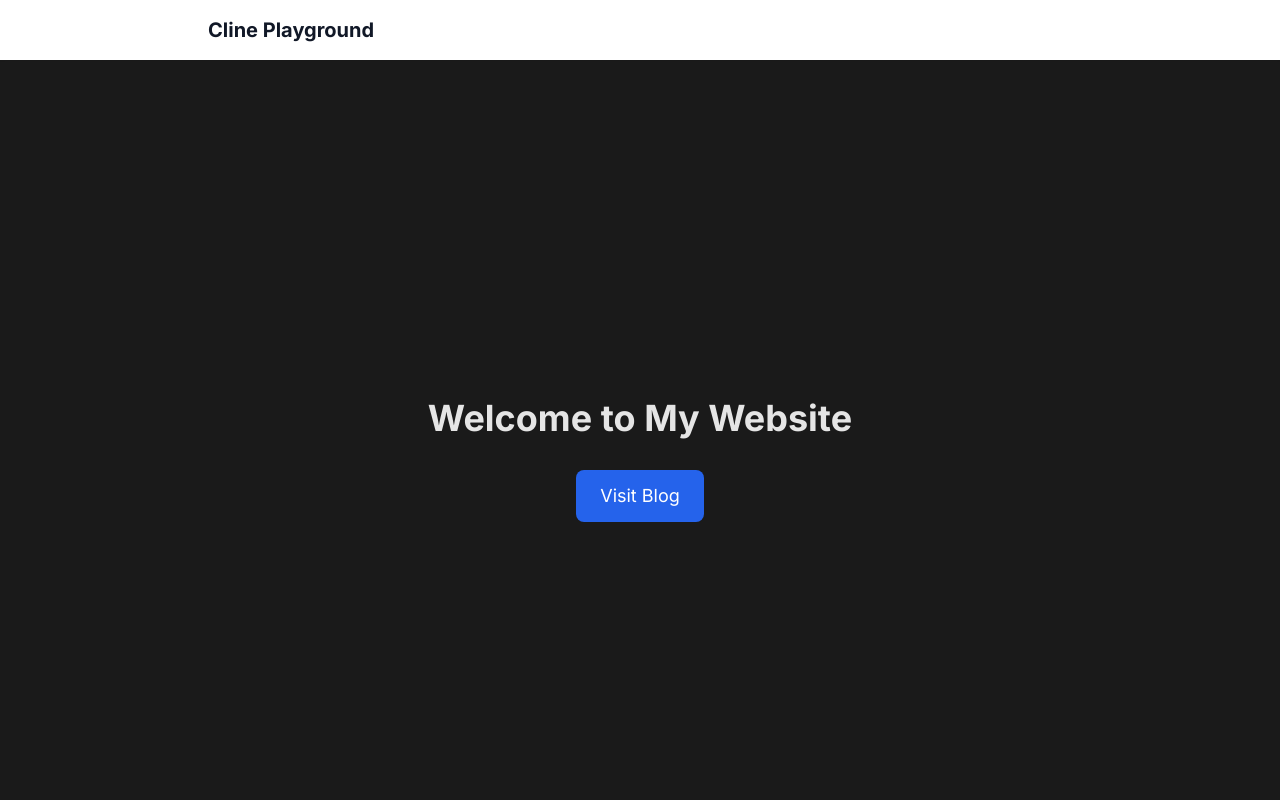
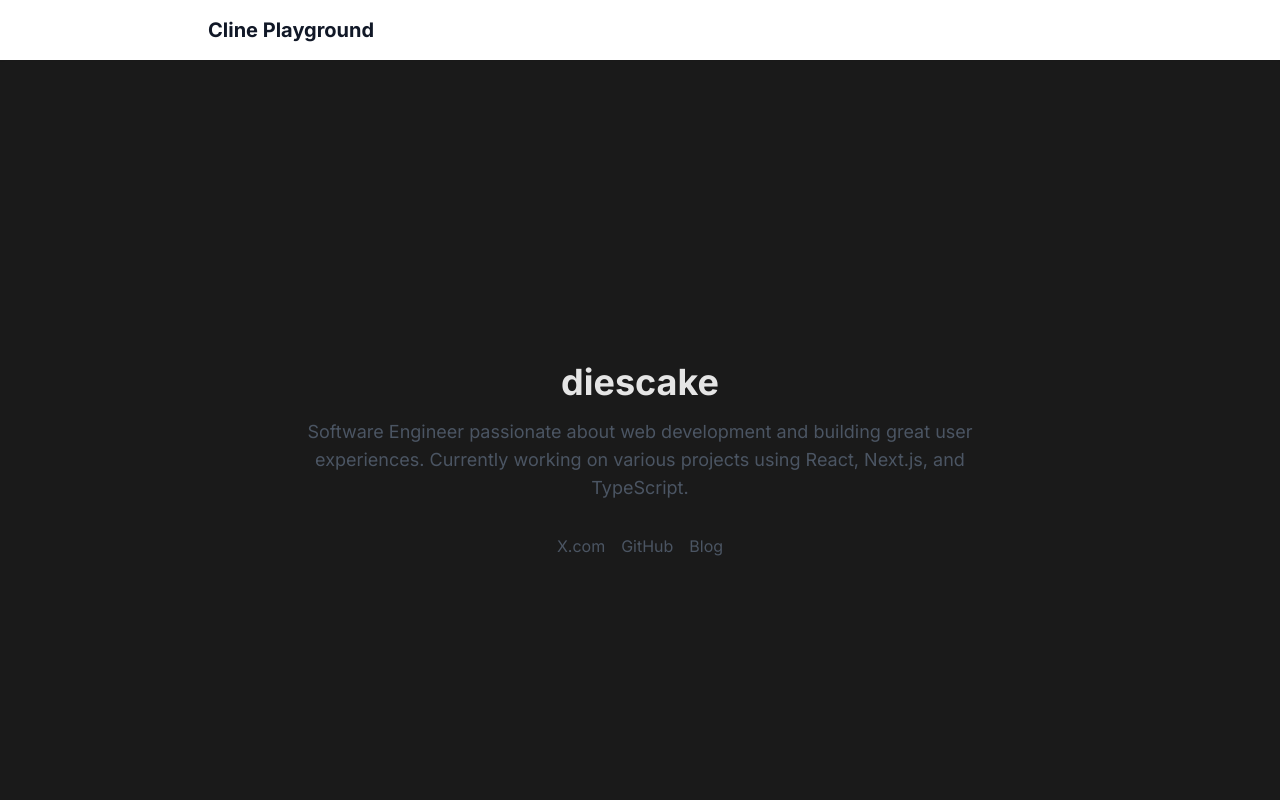
Before and after one commit to diescake/me, a Next.js app: page / in a window 1280 px wide. Shown: the top 800 px of the page. Built offline with nearby package versions, Linux system fonts and the light colour scheme.

Commit message:
improve top page

```diff
--- a/src/app/blog/[id]/page.tsx
+++ b/src/app/blog/[id]/page.tsx
@@ -52,15 +52,15 @@ export default async function BlogPost({
         Back to blog
       </Link>
       <article className="prose prose-lg max-w-none prose-invert">
-        <h1 className="text-4xl font-bold mb-4 text-gray-100 tracking-tight">
+        <h1 className="text-5xl font-bold mb-6 text-gray-100 tracking-tight leading-tight">
           {post.title}
         </h1>
-        <div className="inline-block px-3 py-1 text-sm font-medium text-blue-400 bg-blue-900/50 rounded-full mb-8">
+        <div className="inline-block px-3 py-1 text-sm font-medium text-blue-400 bg-blue-900/50 rounded-full mb-12">
           {post.date}
         </div>
         <div
           dangerouslySetInnerHTML={{ __html: post.content }}
-          className="prose-headings:text-gray-100 prose-headings:font-semibold prose-p:text-gray-300 prose-p:leading-relaxed prose-a:text-blue-400 prose-a:no-underline hover:prose-a:underline prose-pre:bg-gray-800 prose-pre:p-4 prose-pre:rounded-xl prose-pre:border prose-pre:border-gray-700"
+          className="[&>h1]:hidden prose-h2:text-gray-100 prose-h2:font-semibold prose-h2:text-3xl prose-h3:text-gray-100 prose-h3:font-semibold prose-h3:text-2xl prose-h4:text-gray-100 prose-h4:font-semibold prose-h4:text-xl prose-p:text-gray-300 prose-p:leading-relaxed prose-a:text-blue-400 prose-a:no-underline hover:prose-a:underline prose-pre:bg-gray-800 prose-pre:p-4 prose-pre:rounded-xl prose-pre:border prose-pre:border-gray-700"
         />
       </article>
     </div>
--- a/src/app/page.tsx
+++ b/src/app/page.tsx
@@ -3,14 +3,42 @@ import type { FunctionComponent } from 'react'
 
 export default function Home(): ReturnType<FunctionComponent> {
   return (
-    <main className="min-h-screen flex flex-col items-center justify-center p-4">
-      <h1 className="text-4xl font-bold mb-8">Welcome to My Website</h1>
-      <Link
-        href="/blog"
-        className="text-lg px-6 py-3 bg-blue-600 text-white rounded-lg hover:bg-blue-700 transition-colors"
-      >
-        Visit Blog
-      </Link>
+    <main className="min-h-screen flex flex-col items-center justify-center p-8">
+      <div className="max-w-2xl w-full space-y-8">
+        <section className="text-center">
+          <h1 className="text-4xl font-bold mb-4">diescake</h1>
+          <p className="text-lg text-gray-600 mb-6">
+            Software Engineer passionate about web development and building
+            great user experiences. Currently working on various projects using
+            React, Next.js, and TypeScript.
+          </p>
+        </section>
+
+        <section className="flex justify-center space-x-4">
+          <Link
+            href="https://x.com/diescake"
+            target="_blank"
+            rel="noopener noreferrer"
+            className="text-gray-600 hover:text-blue-600 transition-colors"
+          >
+            X.com
+          </Link>
+          <Link
+            href="https://github.com/diescake"
+            target="_blank"
+            rel="noopener noreferrer"
+            className="text-gray-600 hover:text-blue-600 transition-colors"
+          >
+            GitHub
+          </Link>
+          <Link
+            href="/blog"
+            className="text-gray-600 hover:text-blue-600 transition-colors"
+          >
+            Blog
+          </Link>
+        </section>
+      </div>
     </main>
   )
 }
```
